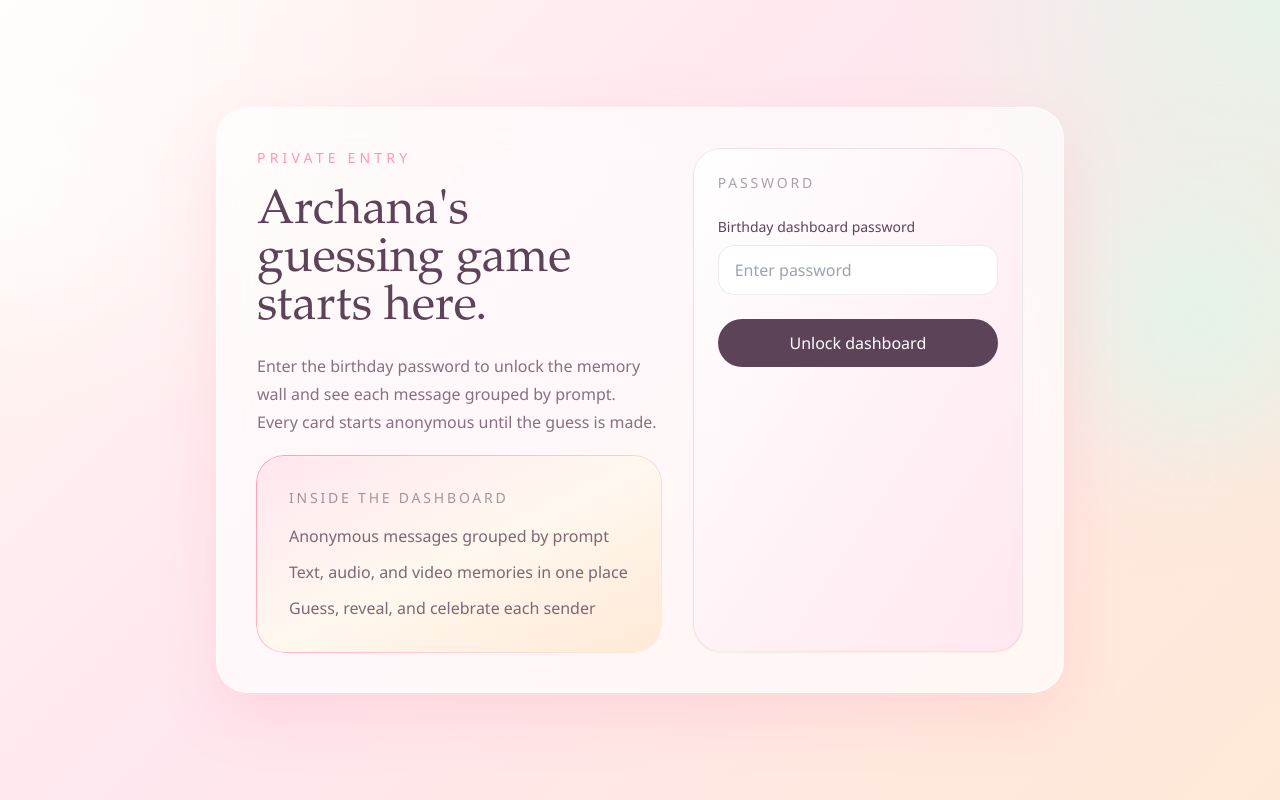
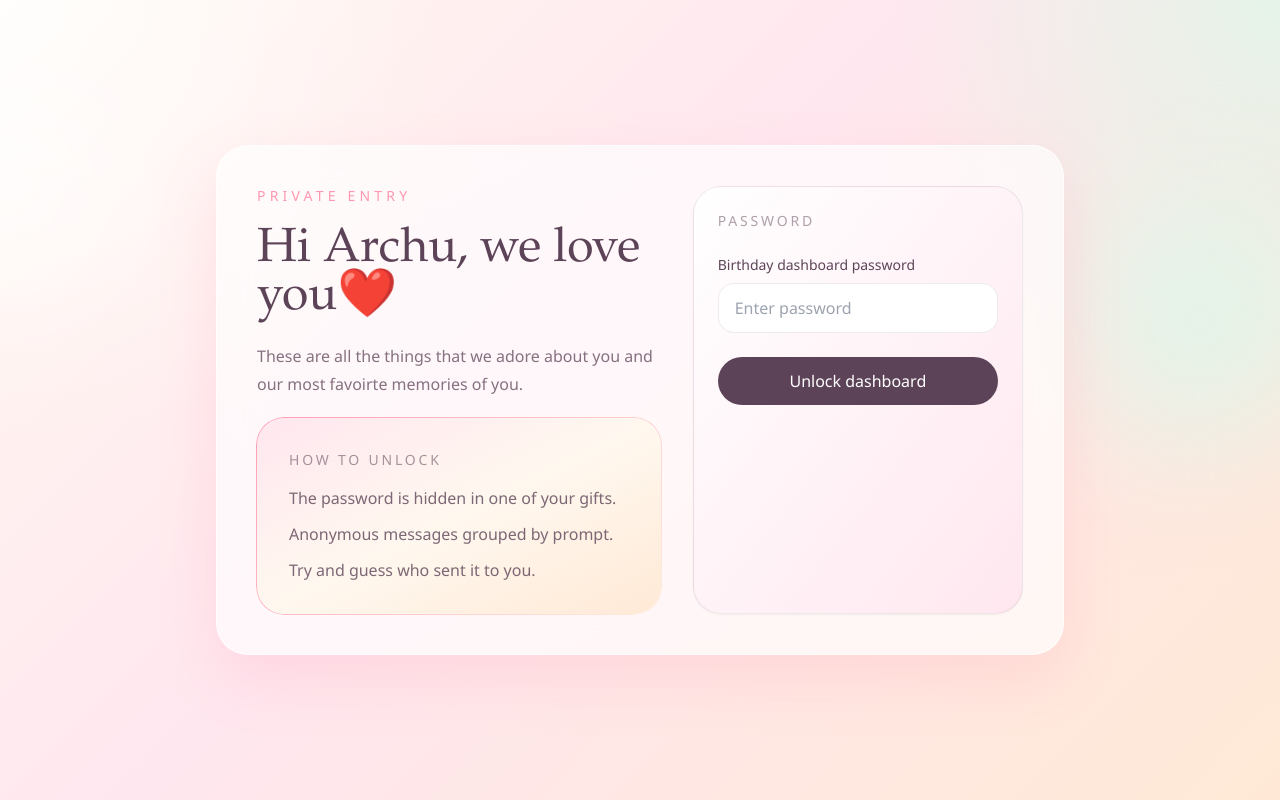
Before and after one commit to Aksh2231/archubday, a Next.js app: page /login in a window 1280 px wide. Built offline with nearby package versions, Linux system fonts and the light colour scheme.

Commit message:
Refresh login page message

```diff
--- a/app/login/page.tsx
+++ b/app/login/page.tsx
@@ -14,18 +14,17 @@ export default async function LoginPage({
         <section className="space-y-5">
           <p className="text-sm uppercase tracking-[0.3em] text-rose/80">Private entry</p>
           <h1 className="font-display text-4xl text-cocoa md:text-5xl">
-            Archana&apos;s guessing game starts here.
+            Hi Archu, we love you❤️
           </h1>
           <p className="max-w-lg text-base leading-7 text-cocoa/75">
-            Enter the birthday password to unlock the memory wall and see each message grouped by
-            prompt. Every card starts anonymous until the guess is made.
+            These are all the things that we adore about you and our most favoirte memories of you.
           </p>
           <div className="story-ring relative hidden rounded-[1.75rem] bg-gradient-to-br from-blush via-cream to-peach p-8 md:block">
-            <p className="text-sm uppercase tracking-[0.2em] text-cocoa/55">Inside the dashboard</p>
+            <p className="text-sm uppercase tracking-[0.2em] text-cocoa/55">How to Unlock</p>
             <ul className="mt-4 space-y-3 text-cocoa/80">
-              <li>Anonymous messages grouped by prompt</li>
-              <li>Text, audio, and video memories in one place</li>
-              <li>Guess, reveal, and celebrate each sender</li>
+              <li>The password is hidden in one of your gifts.</li>
+              <li>Anonymous messages grouped by prompt.</li>
+              <li>Try and guess who sent it to you.</li>
             </ul>
           </div>
         </section>
```
